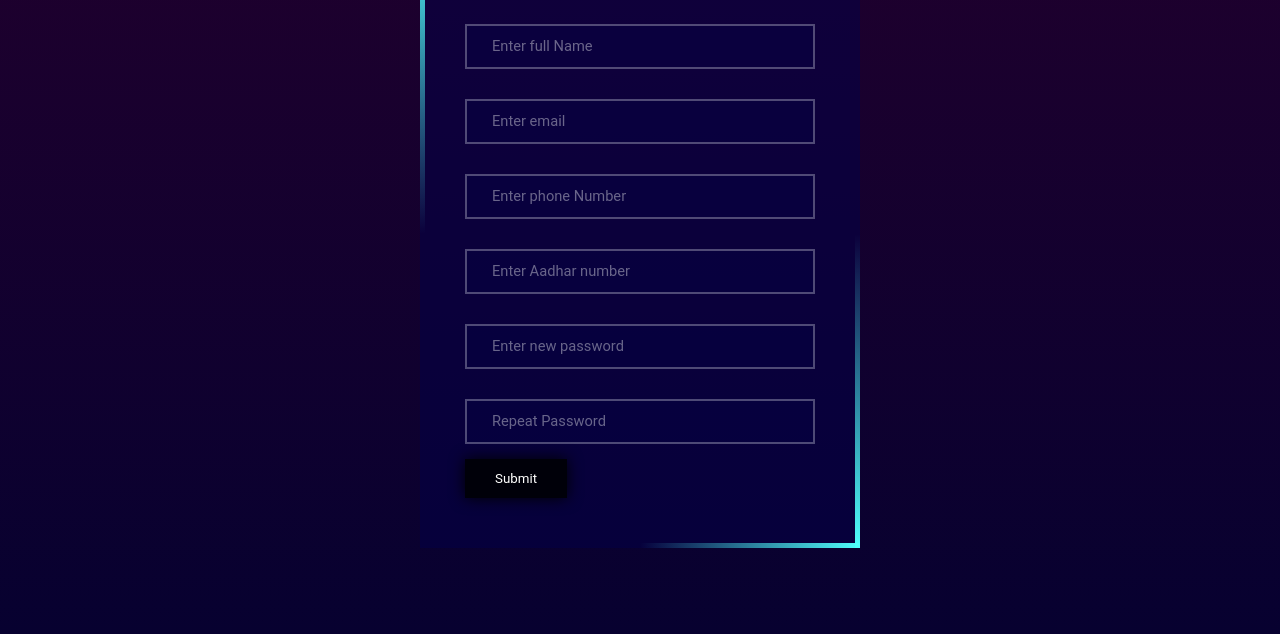
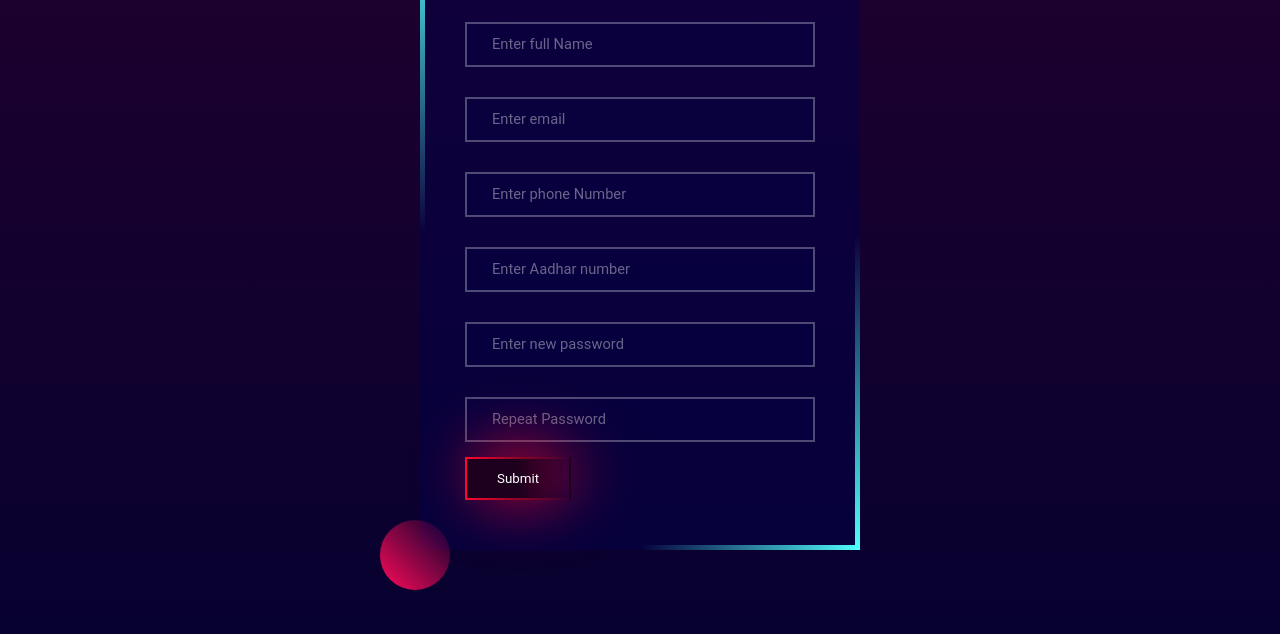
Before and after one commit to Sipu-982/signup-form, a plain HTML site: page index.html in a window 1280 px wide. Shown: the part 166-800 px from the top of the page. Drawn offline with Linux system fonts and the light colour scheme.

Commit message:
CSS Code Updated

```diff
--- a/index.css
+++ b/index.css
@@ -123,6 +123,71 @@ animation: 2s move1 linear infinite alternate-reverse both;
         height: 100%;
     }
 }
+.login-container span:nth-child(5){
+    content: "";
+    position: absolute;
+    bottom: -40px;
+    left: -40px;
+    width: 70px;
+    height: 70px;
+    border-radius: 50%;
+    background: linear-gradient(50deg, black,transparent);
+    animation: bg 10s ease-in-out infinite;
+
+}
+@keyframes bg{
+   0%{
+    background: linear-gradient(45deg,rgb(29, 0, 29) 10px,transparent);
+
+   }
+   25%{
+    background: linear-gradient(45deg,red,purple);
+   }
+   50%{
+    background: linear-gradient(45deg,rgb(255, 10, 88),transparent);
+   }
+   75%{
+    background: linear-gradient(45deg,rgb(113, 253, 255),transparent);
+   }
+   100%{
+    background: linear-gradient(45deg,rgb(86, 255, 2),transparent);
+   }
+}
+.login-container span:nth-child(6){
+    content: "";
+    position: absolute;
+    top: -40px;
+    right: -40px;
+    width: 70px;
+    height: 70px;
+    border-radius: 50%;
+    background: linear-gradient(50deg, black,transparent);
+    animation: bg1 10s ease-in-out infinite;
+    transition: 0.5s;
+
+}
+@keyframes bg1{
+   0%{
+    background: linear-gradient(45deg,rgb(29, 0, 29) 10px,transparent);
+    transition: 0.5s;
+   }
+   25%{
+    background: linear-gradient(45deg,red,purple);
+    transition: 0.5s;
+   }
+   50%{
+    background: linear-gradient(45deg,rgb(255, 10, 88),transparent);
+    transition: 0.5s;
+   }
+   75%{
+    background: linear-gradient(45deg,rgb(113, 253, 255),transparent);
+    transition: 0.5s;
+   }
+   100%{
+    background: linear-gradient(45deg,rgb(86, 255, 2),transparent);
+    transition: 0.5s;
+   }
+}
 form{
     padding: 25px 0;
 }
@@ -143,16 +208,19 @@ form{
 .login-container button{
     position: relative;
     padding: 12px 30px;
-    background-color: rgb(0, 0, 9);
-    border: none;
+  background: linear-gradient(to right,rgb(29, 0, 29) 50px,transparent);
+   border-image: linear-gradient(to right,rgb(255, 6, 48),transparent)1;
+   filter: drop-shadow(15px -5px 2rem rgb(255, 6, 48));
     outline: none;
-    box-shadow: 0 0 15px 0 #000;
     cursor: pointer;
     transition: 0.5s;
+    color: #fff;
 }
+
 .login-container button:hover{
- filter: drop-shadow(0 0 3rem rgb(0, 255, 229)) drop-shadow(0 0 3rem rgb(255, 0, 51)) drop-shadow(0 0 4rem blue);
  transform: scale(1.05);
+  background: linear-gradient(45deg,rgb(29, 0, 29) 10px,transparent);
+ filter: drop-shadow(0 0 1rem red) drop-shadow(0 0 2em rgb(42, 0, 42)) drop-shadow(0 0 2em rgb(251, 0, 50));
 }
 
 @media screen and (max-width:700px){
--- a/index.html
+++ b/index.html
@@ -10,6 +10,8 @@
   <div class="container">
 
     <div class="login-container">
+        <span></span>
+        <span></span>
         <span></span>
         <span></span>
         <span></span>
@@ -33,7 +35,7 @@
                 <input type="password" name="" id="" placeholder="Repeat Password" required>
             </div>
 
-            <button><a href="#">Submit</a> </button>
+            <button type="submit">Submit</button>
 
         </form>
     </div>
```
Also changed, not shown: 1 other file.
